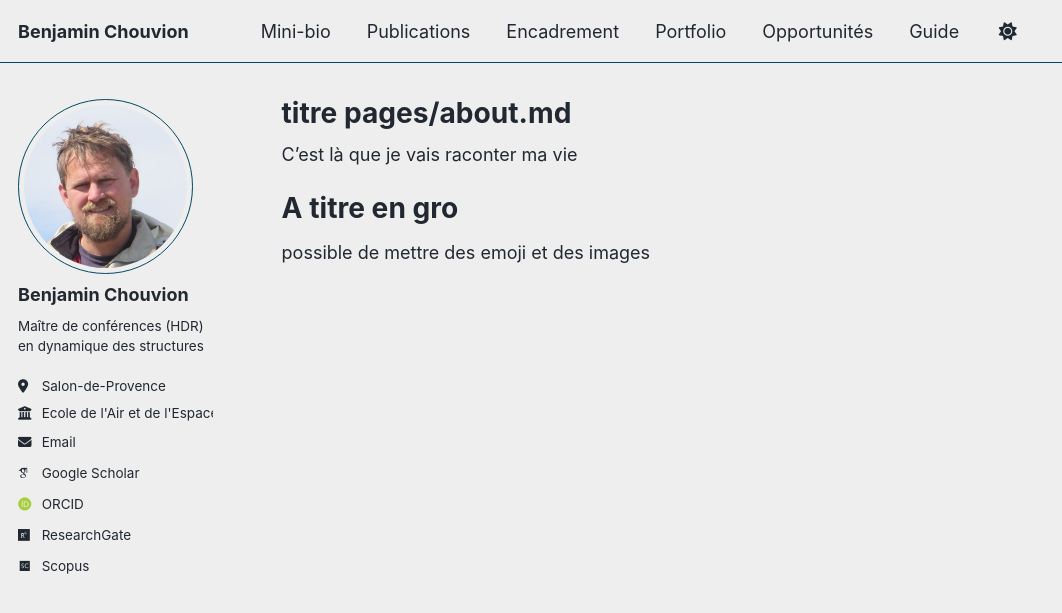
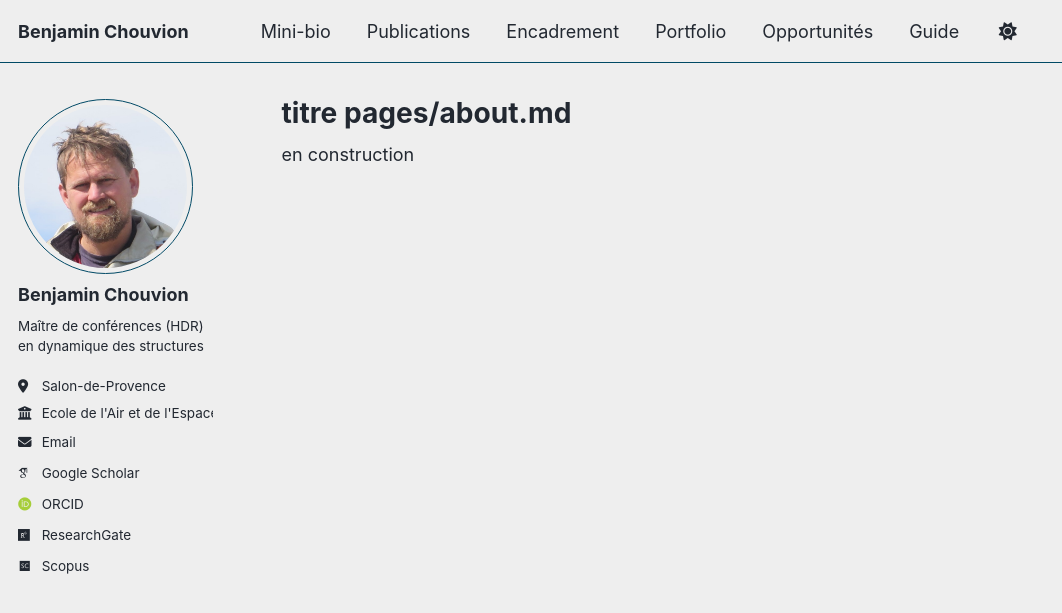
Before and after one commit to benjamin-chouvion/benjamin-chouvion.github.io, a Jekyll site: the page built from _pages/about.md, in a window 1280 px wide. Shown: the top 613 px of the page, without its empty margins (0-1062 px from the left). Built offline with Jekyll 4.4.1, drawn with Linux system fonts in a browser that asks for light colours; some web fonts are replaced; a script bundle is joined from its source files by our own code; library files that are not in the unit come from our copies.

Commit message:
Update about.md

```diff
--- a/_pages/about.md
+++ b/_pages/about.md
@@ -7,10 +7,4 @@ redirect_from:
   - /about.html
 ---
 
-C'est là que je vais raconter ma vie
-
-
-A titre en gro
-======
-
-possible de mettre des emoji et des images
+en construction
```
